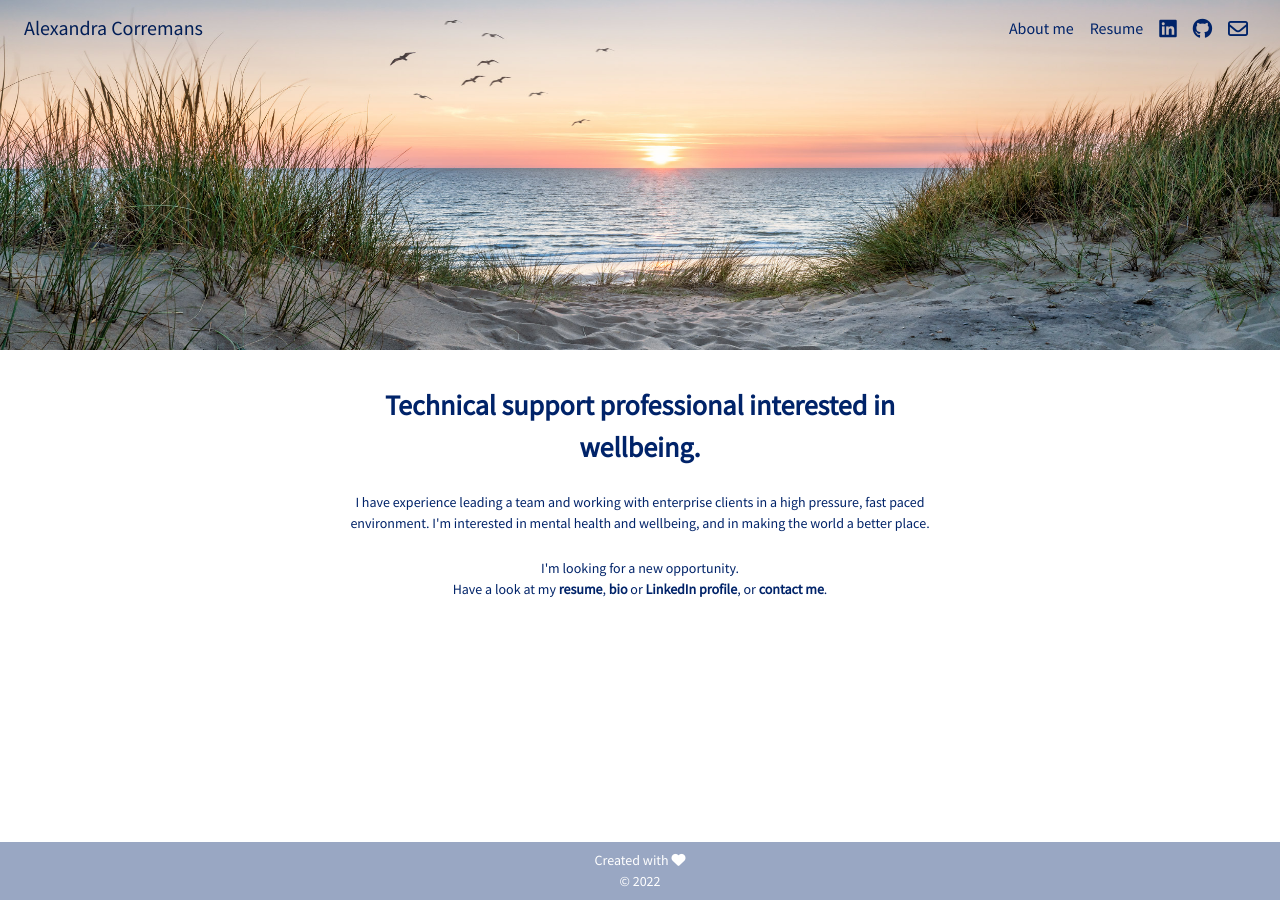
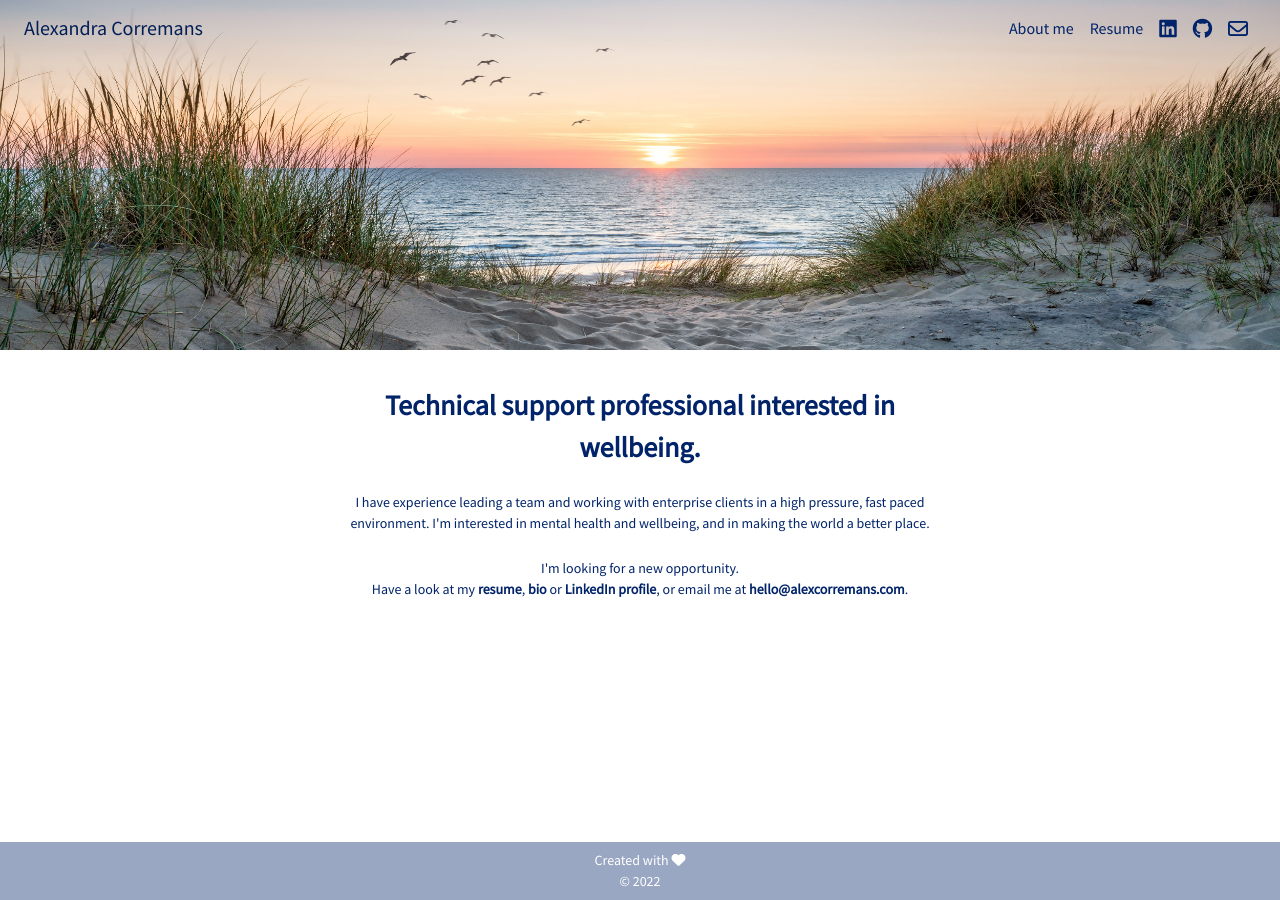
Before and after one commit to alexcorremans/alexcorremans.github.io, a Jekyll site: the page built from index.html, in a window 1280 px wide. Built offline with Jekyll 4.4.1, drawn with Linux system fonts in a browser that asks for light colours; nearby versions of some CDN libraries.

Commit message:
add email address to homepage

```diff
--- a/index.html
+++ b/index.html
@@ -10,7 +10,7 @@ nav-name: home
     <p class="paragraph text-center mt-4">I have experience leading a team and working with enterprise clients in a high pressure, fast paced environment. I'm interested in mental health and wellbeing, and in making the world a&nbsp;better&nbsp;place.</p>
     <p class="paragraph text-center mt-4">I'm looking for a new opportunity.
       <br>Have a look at my <a href="/resume">resume</a>, <a href="/bio">bio</a> or <a href="https://www.linkedin.com/in/alexandra-corremans/" target="_blank" rel="noopener">LinkedIn profile</a>,
-      or <a href="mailto:hello@alexcorremans.com">contact&nbsp;me</a>.
+      or email&nbsp;me at <a href="mailto:hello@alexcorremans.com">hello@alexcorremans.com</a>.
     </p>
   </section>
 </div>
```
